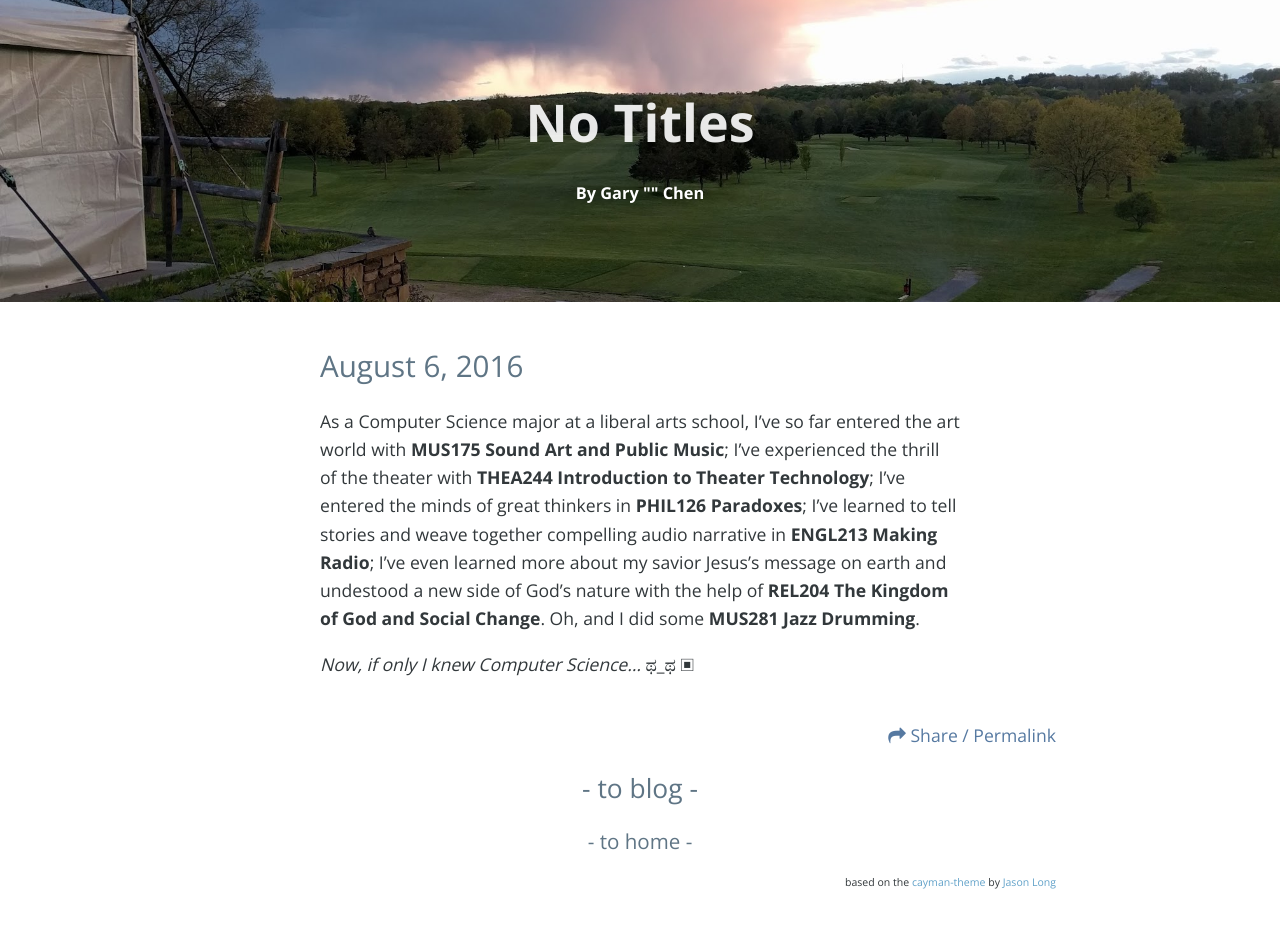
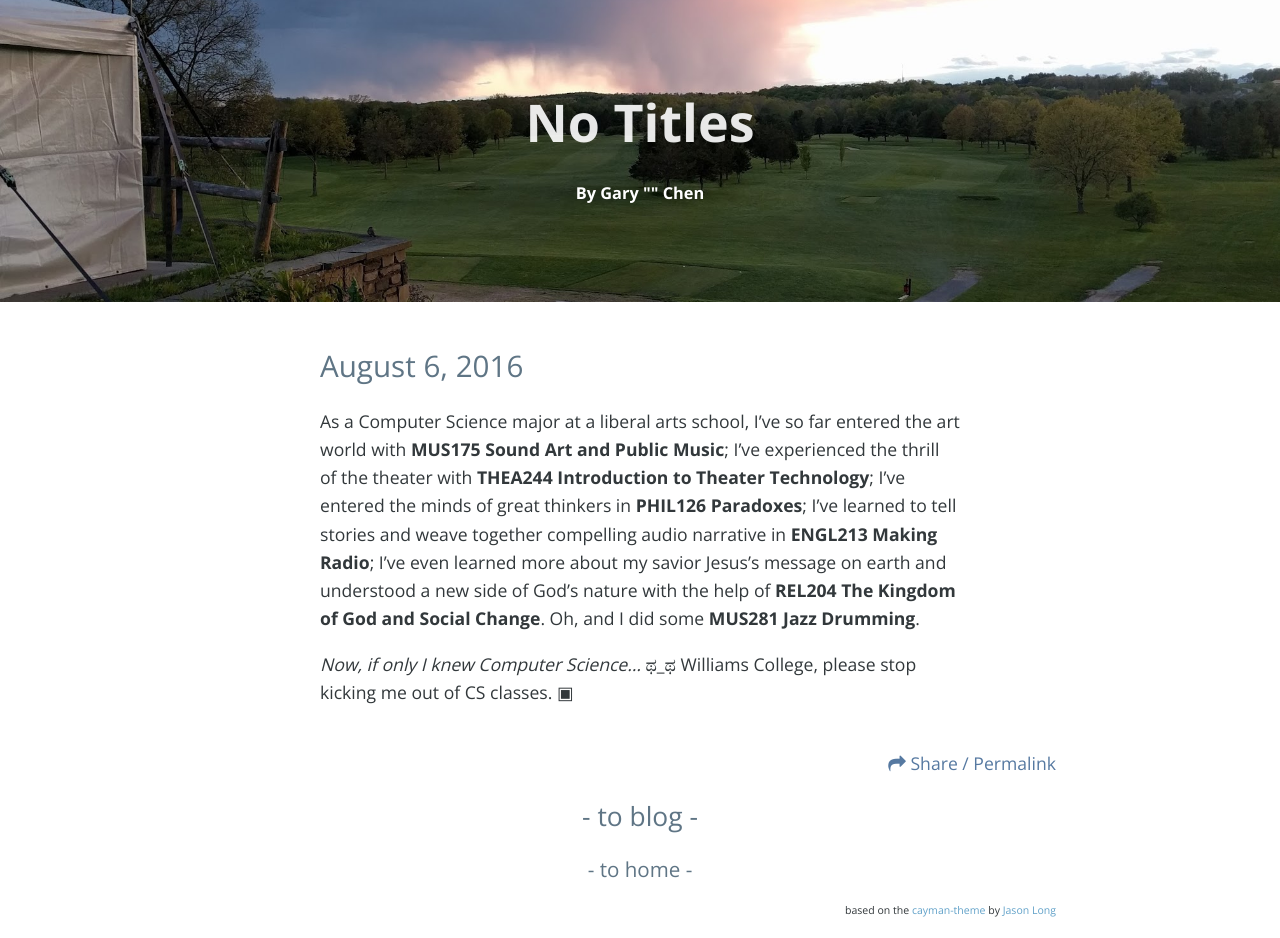
Before and after one commit to tkoft/blog, a Jekyll site: the page built from _posts/2016-08-06-a.md, in a window 1280 px wide. Built offline with Jekyll 4.4.1, drawn with Linux system fonts in a browser that asks for light colours; nearby versions of some CDN libraries; before the commit the page ends 909 px from its top, so only the background shows below that.

Commit message:
New post: Sun 08/07/2016  2:12:02.86

```diff
--- a/_posts/2016-08-06-a.md
+++ b/_posts/2016-08-06-a.md
@@ -2,6 +2,6 @@
 layout: post
 ---
 
-As a Computer Science major at a liberal arts school, I've so far entered the art world with **MUS175 Sound Art and Public Music**; I've experienced the thrill of the theater with **THEA244 Introduction to Theater Technology**; I've entered the minds of great thinkers in **PHIL126 Paradoxes**; I've learned to tell stories and weave together compelling audio narrative in **ENGL213 Making Radio**; I've even learned more about my savior Jesus's message on earth and undestood a new side of God's nature with the help of **REL204 The Kingdom of God and Social Change**.  Oh, and I did some **MUS281 Jazz Drumming**.
+As a Computer Science major at a liberal arts school, I've so far entered the art world with **MUS175 Sound Art and Public Music**; I've experienced the thrill of the theater with **THEA244 Introduction to Theater Technology**; I've entered the minds of great thinkers in **PHIL126 Paradoxes**; I've learned to tell stories and weave together compelling audio narrative in **ENGL213 Making Radio**; I've even learned more about my savior Jesus's message on earth and understood a new side of God's nature with the help of **REL204 The Kingdom of God and Social Change**.  Oh, and I did some **MUS281 Jazz Drumming**.
 
-*Now, if only I knew Computer Science...* ಥ_ಥ &#9635;
+*Now, if only I knew Computer Science...* ಥ_ಥ Williams College, please stop kicking me out of CS classes. &#9635;
```
Also changed, not shown: _posts/2016-08-05-a.md (+1 -1 lines), _posts/2016-08-06-b.md (added, +36 -0 lines), _posts/2016-08-06-c.md (added, +25 -0 lines).
